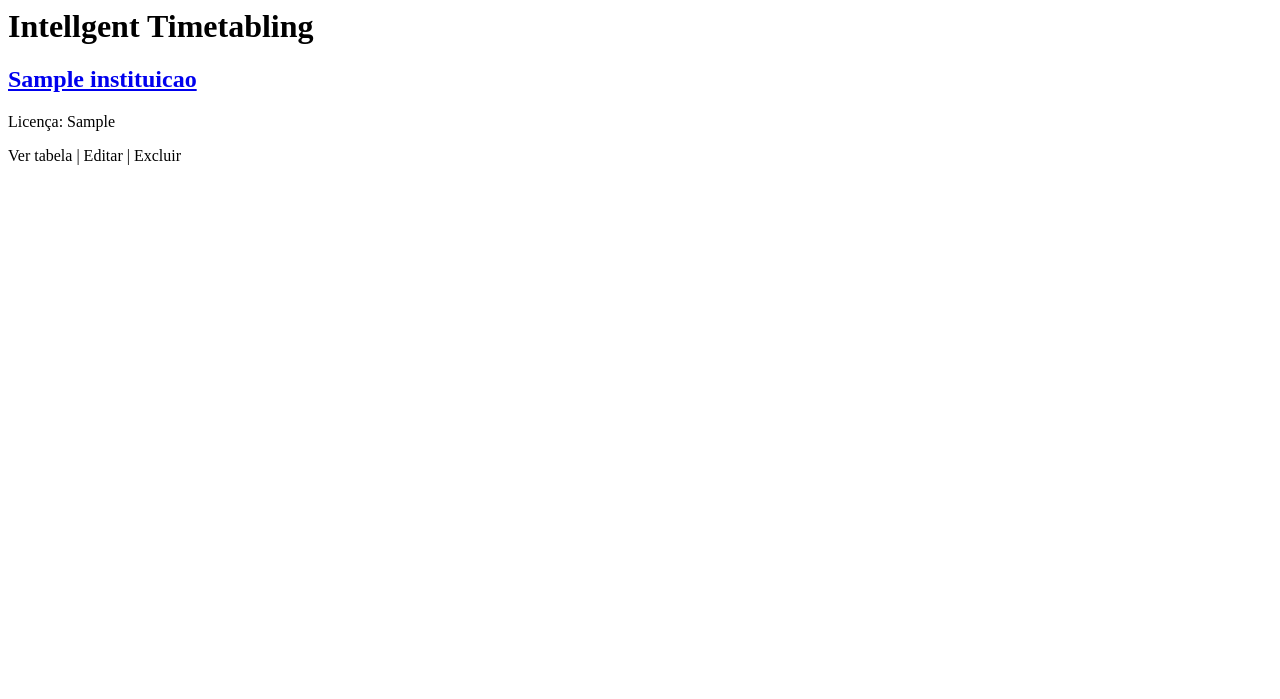
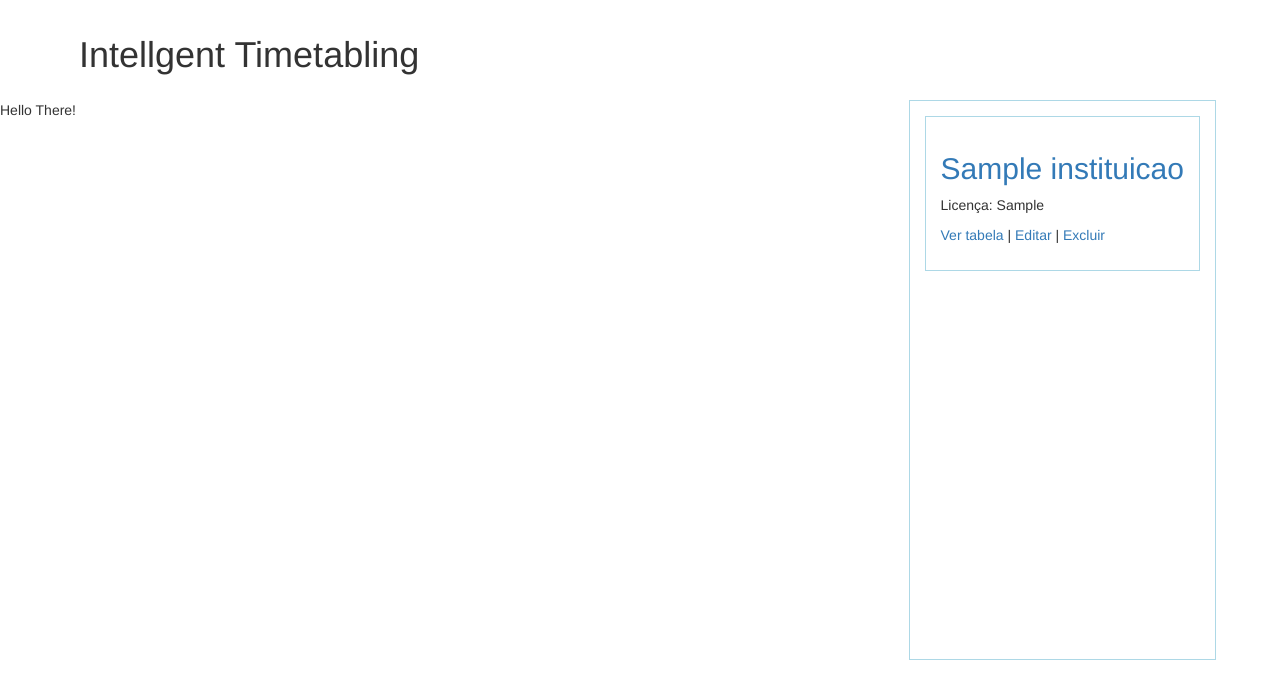
Before and after one commit to felipefontelas/it-python-Django, a Django app: page / in a window 1280 px wide. Shown: the top 699 px of the page. Run offline with Django 3.2, Linux system fonts and the light colour scheme; tables that the repository leaves empty hold one stand-in row (values such as "Sample post"); some libraries are stand-ins or nearby versions.

Commit message:
Primeiros passos TG

```diff
--- /dev/null
+++ b/iTimetabling/static/styles.css
@@ -0,0 +1,18 @@
+.institution{
+    float: right;
+    padding: 15px;
+    margin-right: 5%;
+    overflow: scroll;
+    height: 70%;
+    border: 0.5px solid lightblue;
+}
+
+.institution_single{
+    border: 0.5px solid lightblue;
+    padding: 15px;
+}
+
+.title{
+    padding: 15px;
+    margin-left: 5%;
+}
--- a/iTimetabling/templates/iTimetabling/instituicao_list.html
+++ b/iTimetabling/templates/iTimetabling/instituicao_list.html
@@ -2,17 +2,29 @@
 
 <head>
     <title>IT - Intelligent Timetabling</title>
+    <link rel="stylesheet" href="//maxcdn.bootstrapcdn.com/bootstrap/3.2.0/css/bootstrap.min.css">
+    <link rel="stylesheet" href="//maxcdn.bootstrapcdn.com/bootstrap/3.2.0/css/bootstrap-theme.min.css">
+    <link rel="stylesheet" href="/static/styles.css">
 </head>
-<h1>
-    Intellgent Timetabling
-</h1>
-{%for instituicao in instituicoes %}
+<div class="title">
+    <h1>
+        Intellgent Timetabling
+    </h1>
+</div>
+<div class="institution">
+    {%for instituicao in instituicoes %}
+    <div class="institution_single">
+        <h2>
+            <a href=#>{{instituicao.nomeInstituicao}}</a>
+        </h2>
+        <p>Licença: {{instituicao.licencaInstituicao}}</p>
+        <p><a href="#">Ver tabela</a> | <a href="#">Editar</a> | <a href="#">Excluir</a></p>
+    </div>
+    {% endfor %}
+</div>
 <div>
-    <h2><a href=#>{{instituicao.nomeInstituicao}}</a></h2>
-    <p>Licença: {{instituicao.licencaInstituicao}}</p>
-    <p>Ver tabela | Editar | Excluir</p>
+    Hello There!
 </div>
-{% endfor %}
 
 
 </html>
```
